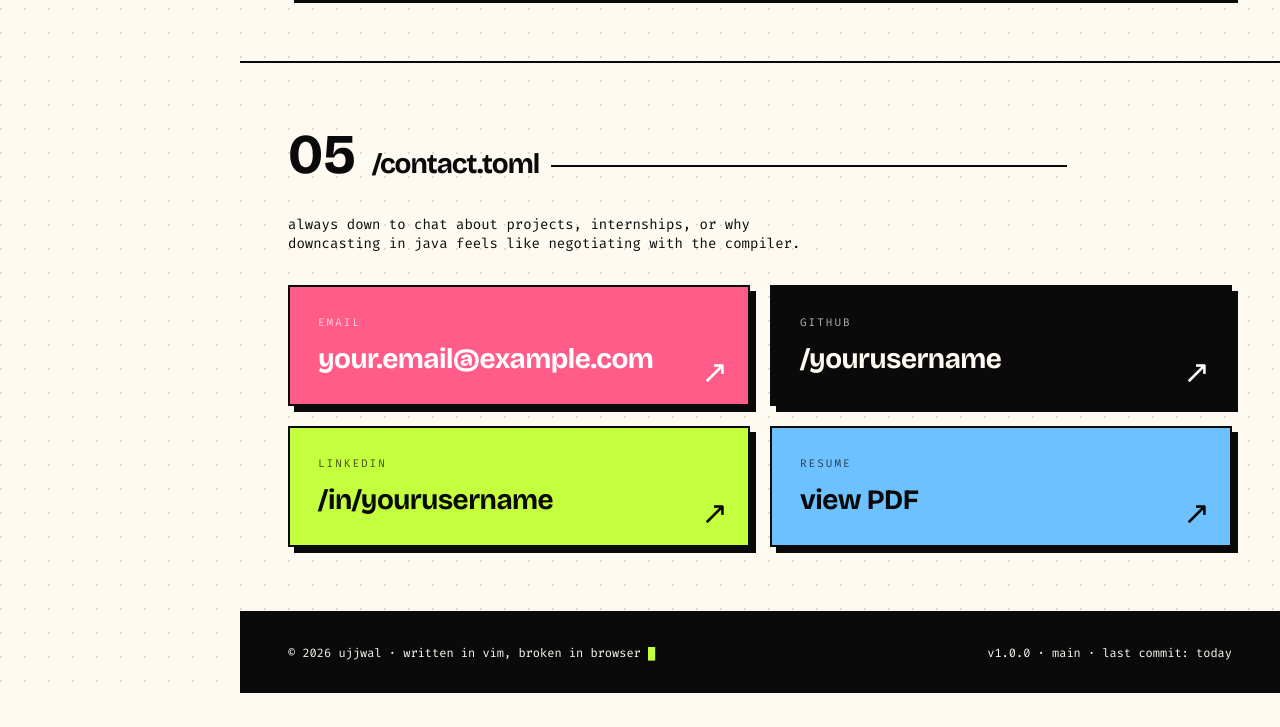
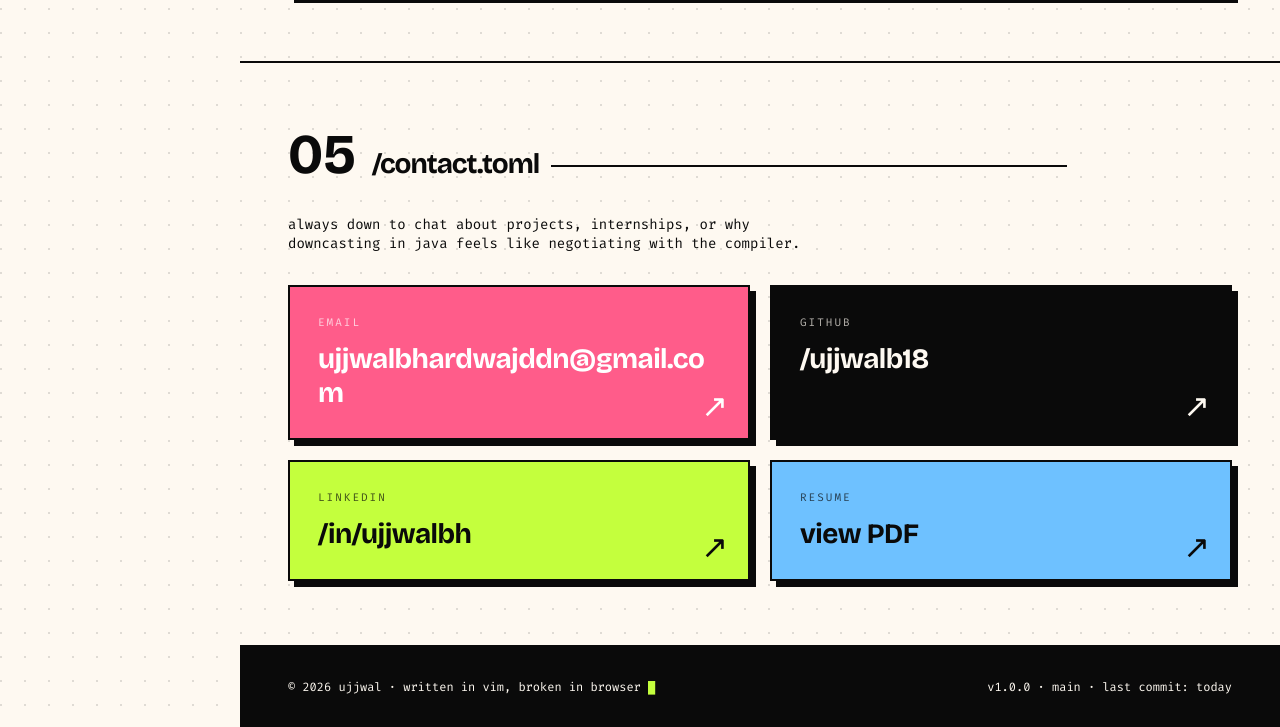
Before and after one commit to ujjwalb18/ujjwalb18.github.io, a plain HTML site: page Website.html in a window 1280 px wide. Shown: the part 4024-4751 px from the top of the page. Before the commit the page ends 4717 px from the top, so only its background shows below. Drawn offline with nearby package versions, Linux system fonts and the light colour scheme.

Commit message:
Update Website.html

```diff
--- a/Website.html
+++ b/Website.html
@@ -627,19 +627,19 @@
       </div>
       <p style="font-size:14px;margin-bottom:32px;max-width:520px;">always down to chat about projects, internships, or why downcasting in java feels like negotiating with the compiler.</p>
       <div class="contact-mosaic">
-        <a class="ccard" href="mailto:your.email@example.com">
+        <a class="ccard" href="mailto:ujjwalbhardwajddn@gmail.com">
           <div class="label">email</div>
-          <div class="val">your.email@example.com</div>
+          <div class="val">ujjwalbhardwajddn@gmail.com</div>
           <div class="arrow">↗</div>
         </a>
-        <a class="ccard" href="https://github.com/yourusername" target="_blank" rel="noopener">
+        <a class="ccard" href="https://github.com/ujjwalb18" target="_blank" rel="noopener">
           <div class="label">github</div>
-          <div class="val">/yourusername</div>
+          <div class="val">/ujjwalb18</div>
           <div class="arrow">↗</div>
         </a>
-        <a class="ccard" href="https://linkedin.com/in/yourusername" target="_blank" rel="noopener">
+        <a class="ccard" href="https://linkedin.com/in/ujjwalbh" target="_blank" rel="noopener">
           <div class="label">linkedin</div>
-          <div class="val">/in/yourusername</div>
+          <div class="val">/in/ujjwalbh</div>
           <div class="arrow">↗</div>
         </a>
         <a class="ccard" href="#">
@@ -751,7 +751,7 @@
       'PRJ-004 this.site          <span style="opacity:0.6">[you are here]</span>',
     ],
     contact: () => [
-      'email   : your.email@example.com',
+      'email   : ujjwalbhardwajddn@gmail.com',
       'github  : github.com/yourusername',
       'linkedin: linkedin.com/in/yourusername',
     ],
```
